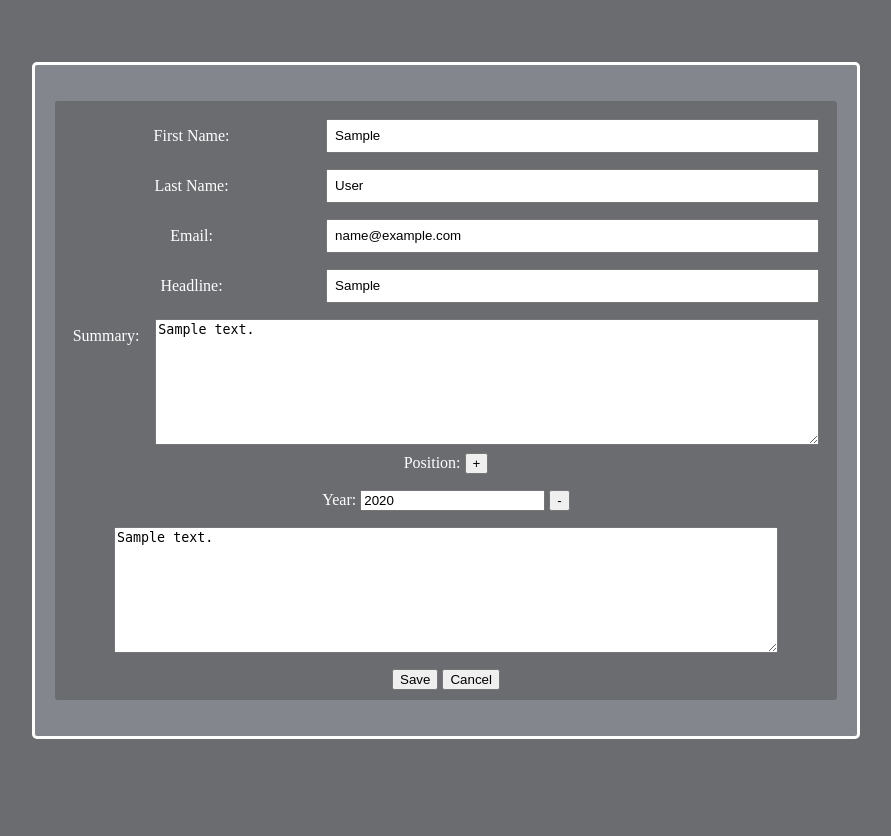
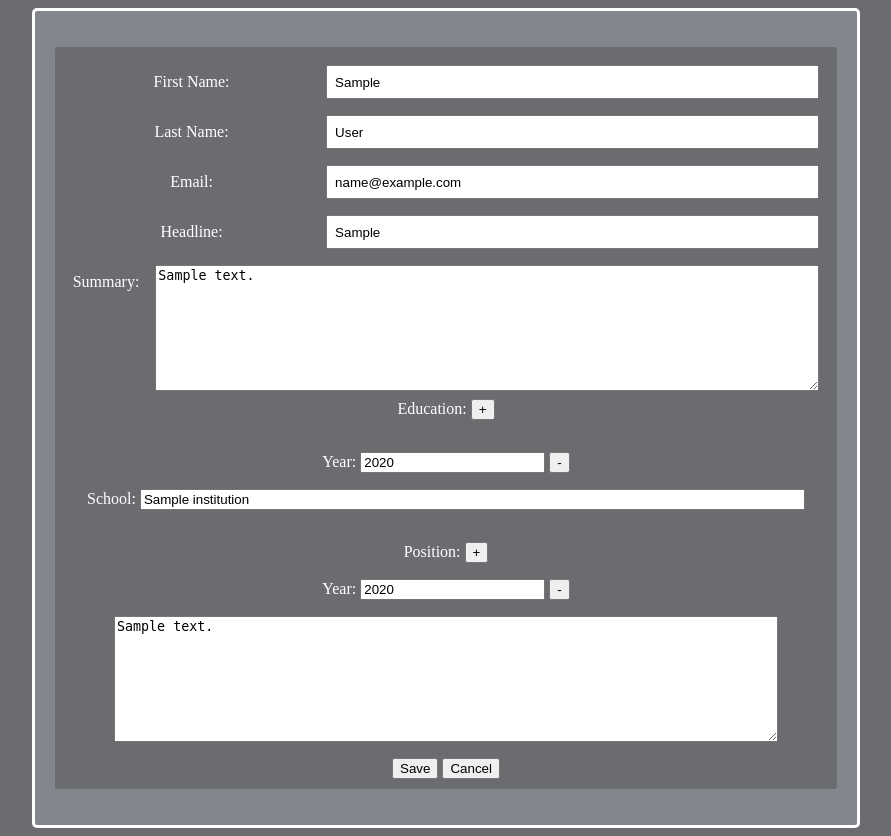
Before and after one commit to RLain/javascript-training-week-4, a PHP site: page /edit.php?profile_id=1 in a window 1280 px wide. Shown: the whole page, without its empty margins (194-1085 px from the left). Before the commit the page ends 739 px from the top, so only its background shows below. Run offline with PHP 8.4, Linux system fonts and the light colour scheme; the visitor is signed in with stand-in values (Sample User, id 1); tables that the repository leaves empty or names only in its code hold one stand-in row (values such as "Sample post"); some libraries are stand-ins or nearby versions.

Commit message:
School fields now pulling through previously selected Institutions

```diff
--- a/edit.php
+++ b/edit.php
@@ -1,11 +1,4 @@
 <?php
-//edit.php Will support the addition of new position entries,
-//the deletion of any or all of the existing entries, and the
-//modification of any of the existing entries. After the "Save" is done,
-//the data in the database should match whatever positions were on the screen and
-//in the same order as the positions on the screen.
-
-
 session_start();
 require_once "pdo.php";
 require_once "util.php";
@@ -45,19 +38,76 @@ $stmt = $pdo ->prepare("SELECT * FROM Profile WHERE profile_id = :prof and user_
 if ( isset($_POST['first_name']) && isset($_POST['last_name'])
 && isset($_POST['email']) && isset($_POST['headline']) && isset($_POST['summary'])  )
  {//Main DIV start
-    $msg = validateProfile();
-    if ( is_string($msg) ) {
-        $_SESSION['error'] = $msg;
-        header("Location: edit.php?profile_id=" . $_REQUEST["profile_id"]);
+     //ValidateProfile
+
+     if ( strlen($_POST['first_name']) == 0 || strlen($_POST['last_name']) == 0 ||
+     strlen($_POST['email']) == 0 || strlen($_POST['headline']) == 0 ||
+     strlen($_POST['summary']) == 0 ) {
+         $_SESSION['error'] = "All fields are required";
+         header("Location: add.php");
+         error_log("Field entry fail ");
+         return;
+
+     }
+
+     if (strpos($_POST['email'],'@') == false ) {
+         $_SESSION['error'] = "Email must have an at-sign (@)";
+         header("Location: add.php");
+         error_log("Field entry fail ");
         return;
      }
 
-    $msg = validatePos();
-    if ( is_string($msg) ) {
-        $_SESSION['error'] = $msg;
-        header("Location: edit.php?profile_id=" . $_REQUEST["profile_id"]);
+     //Validate Positions
+
+     for($i=1; $i<=9; $i++) {
+         if ( ! isset($_POST['year'.$i]) ) continue;
+         if ( ! isset($_POST['desc'.$i]) ) continue;
+         $year = $_POST['year'.$i];
+         $desc = $_POST['desc'.$i];
+
+         if ( strlen($year) == 0 || strlen($desc) == 0) {
+             $_SESSION['error'] = "All fields are required for the Position";
+         header("Location: add.php");
+         error_log("Field entry fail ");
          return;
+
          }
+
+         if ( ! is_numeric($year) ) {
+             $_SESSION['error'] = "Position year must be numeric";
+             header("Location: add.php");
+             error_log("Field entry fail ");
+             return;
+
+         }
+     }
+
+     //Validate Education
+
+     for($i=1; $i<=9; $i++) {
+         if ( ! isset($_POST['edu_year'.$i]) ) continue;
+         if ( ! isset($_POST['edu_school'.$i]) ) continue;
+         $year = $_POST['edu_year'.$i];
+         $school = $_POST['edu_school'.$i];
+         if ( strlen($year) == 0 || strlen($school) == 0) {
+             $_SESSION['error'] = "All fields are required for the Education";
+         header("Location: add.php");
+         error_log("Field entry fail ");
+         return;
+
+         }
+
+         if ( ! is_numeric($year) ) {
+             $_SESSION['error'] = "Education year must be numeric";
+             header("Location: add.php");
+             error_log("Field entry fail ");
+             return;
+
+         }
+
+
+     }
+
 
        $stmt = $pdo->prepare('UPDATE Profile SET first_name = :fn, last_name = :ln, email = :em, headline = :he, summary = :su
        WHERE profile_id = :prof and user_id = :uid');
@@ -72,7 +122,7 @@ if ( isset($_POST['first_name']) && isset($_POST['last_name'])
 
     );
 
-        //This will clear the previous entry
+        //This will clear the previous Position entry
        $stmt = $pdo->prepare('DELETE from Position where profile_id = :pid');
        $stmt->execute(array(':pid' => $_REQUEST['profile_id']));
 
@@ -97,6 +147,52 @@ if ( isset($_POST['first_name']) && isset($_POST['last_name'])
 
 }
 
+        //This will clear the previous Education entry
+
+        $stmt = $pdo->prepare('DELETE from Education where profile_id = :pid');
+        $stmt->execute(array(':pid' => $_REQUEST['profile_id']));
+
+        $rank = 1;
+
+        for($i=1; $i<=9; $i++) { //Education div begin
+         if ( ! isset($_POST['edu_year'.$i]) ) continue;
+         if ( ! isset($_POST['edu_school'.$i]) ) continue;
+         $year = $_POST['edu_year'.$i];
+         $desc = $_POST['edu_school'.$i];
+
+         //Check to see if the school exists
+
+      $institution_id = false;
+      $stmt = $pdo-> prepare('SELECT institution_id FROM Institution
+      WHERE name = :name');
+      $stmt->execute(array(':name' => $school));
+      $row = $stmt->fetch(PDO::FETCH_ASSOC);
+      if ($row !== false) $institution_id = $row['institution_id'];
+
+      //If the school doesn't exist, add to the dropdown.
+
+      if ($institution_id === false) {
+          $stmt = $pdo->prepare('INSERT INTO Institution (name) VALUES (:name)');
+          $stmt->execute(array('name'=> $school));
+          $institution_id = $pdo->lastInsertId();
+      }
+
+
+
+    $stmt = $pdo->prepare('INSERT INTO Education
+    (profile_id, institution_id, rank, year)
+VALUES ( :pid, :iid, :rank, :year)');
+$stmt->execute(array(
+    ':pid' => $profile_id,
+    ':rank' => $rank,
+    ':year' => $year,
+    ':iid' => $institution_id)
+);
+
+   $rank++;
+
+} //Education div end
+
 
         $_SESSION['success'] = "Profile Updated";
         header("Location: index.php");
@@ -107,8 +203,7 @@ if ( isset($_POST['first_name']) && isset($_POST['last_name'])
 
 //Loading the position rows
 $positions = loadPOS($pdo, $_REQUEST['profile_id']);
-
-
+$school = loadPOS($pdo, $_REQUEST['profile_id']);
 
 //Allows the form details to be viewed  = Lexical Scoping, very important to define EVERYTHING that is not a Global Variable
 $sqlt = $pdo->query("SELECT * FROM Profile where profile_id=".$_GET['profile_id']);
@@ -126,6 +221,14 @@ $row=$stmt->fetch(PDO::FETCH_ASSOC); {
     $yr = htmlentities($row['year']);
     $dc = htmlentities($row['description']);
 }
+
+$stmt = $pdo->query("SELECT * FROM Education
+LEFT JOIN Institution on education.institution_id = institution.institution_id where profile_id=".$_REQUEST['profile_id']);
+$row=$stmt->fetch(PDO::FETCH_ASSOC); {
+    $syr = htmlentities($row['year']);
+    $inst = htmlentities($row['name']);
+}
+
 
 
 ?>
@@ -160,6 +263,32 @@ $row=$stmt->fetch(PDO::FETCH_ASSOC); {
           <textarea name="summary" rows="8" cols="80"><?php echo htmlentities($su) ?></textarea></li>
           <input type="hidden" name="profile_id" value="<?= $profile_id ?>">
           <li>
+          Education: <input type="submit" id="addEdu" value="+"><br/></li>
+          <li class="form-row">
+          <div id="edu_fields"></div></li>
+          <?php
+
+          //ToDO: This Piece is not working
+          //Need to allow dropdown to show institution options
+              $stmt = $pdo->prepare("SELECT * FROM Education LEFT JOIN Institution on education.institution_id = institution.institution_id where profile_id = :xyz ORDER BY rank");
+              $stmt->execute(array(":xyz" => $_GET['profile_id']));
+              $countEdu = 1;
+              while ($row = $stmt->fetch(PDO::FETCH_ASSOC)){
+                echo (' <div id="edu_fields'.$countEdu.'">
+                <p>Year: <input type="text" name="year'.$countEdu.'" value="'.$row['year'].'" />
+                <input type="button" value="-"
+                    onclick="$(\'#edu_fields'.$countEdu.'\').remove();return false;"></p>
+                    <p>School: <input type="text" size="80" name="desc'.$countEdu.'"
+                    class="school" value="'.$row['name'].'"/>
+                    </p> ');
+                $countEdu += 1;
+              }
+
+              //Down to here
+               ?>
+          <li class="form-row">
+          <div class="ui-helper-hidden-accessible"></div><li>
+          <li>
           Position: <input type="submit" id="addPos" value="+">
             <div id="position_fields">
               <?php
@@ -167,7 +296,6 @@ $row=$stmt->fetch(PDO::FETCH_ASSOC); {
               $stmt->execute(array(":xyz" => $_GET['profile_id']));
               $countPos = 1;
               while ($row = $stmt->fetch(PDO::FETCH_ASSOC)){
-                //var_dump ($row);
                 echo (' <div id="position'.$countPos.'">
                 <p>Year: <input type="text" name="year'.$countPos.'" value="'.$row['year'].'" />
                 <input type="button" value="-"
@@ -199,6 +327,7 @@ if ( isset($_SESSION['error']) ) {
   crossorigin="anonymous"></script>
   <script>
 countPos = 0;
+countEdu = 0;
 
 // http://stackoverflow.com/questions/17650776/add-remove-html-inside-div-using-javascript
 $(document).ready(function(){
@@ -215,27 +344,51 @@ $(document).ready(function(){
         window.console && console.log("Adding position "+countPos);
         $('#position_fields').append(
             '<div id="position'+countPos+'"> \
-            <p>Year: <input type="text" name="year'+countPos+'" value="<?= $yr ?>" /> \
+            <p>Year: <input type="text" name="year'+countPos+'" value="" /> \
             <input type="button" value="-" \
                 onclick="$(\'#position'+countPos+'\').remove();return false;"></p> \
-            <textarea name="desc'+countPos+'" rows="8" cols="80"><?php echo htmlentities($dc) ?></textarea>\
+            <textarea name="desc'+countPos+'" rows="8" cols="80"></textarea>\
             </div>');
+    });
+
+    $('#addEdu').click(function(event){
+        event.preventDefault();
+        if ( countEdu >= 9 ) {
+            alert("Maximum of nine education entries exceeded");
+            return;
+        }
+        countEdu++;
+        window.console && console.log("Adding Education "+countEdu);
+
+        var source = $("#edu-template").html();
+        $('#edu_fields').append(source.replace(/@COUNT@/g,countEdu));
+
+        $('.school').autocomplete({
+        source: "school.php"
+
     });
 });
 
-$(document).ready(function(){
-    //countPos++;
-        $('#position_details').append(
-            '<li><?= $yr.": ".$dc?><li>'
-            );
+        $('.school').autocomplete({
+        source: "school.php"
 
     });
 
 
+});
 
 
 </script>
-
+<script id="edu-template" type="text">
+<div id="edu@COUNT@">
+    <p>Year: <input type="text" name="edu_year@COUNT@" value="" />
+    <input type="button" value="-"
+        onclick="$('#edu@COUNT@').remove();return false;"><br>
+    <p>School: <input type="text" size="80" name="edu_school@COUNT@"
+    class="school" value=""/>
+    </p>
+</div>
+</script>
 </body>
 <style>
 
@@ -259,6 +412,39 @@ body {
     text-align: center;
     font-family: didot;
 }
+
+.ui-helper-hidden-accessible {
+
+display: none;
+
+
+}
+
+.ui-menu-item:hover {
+    background-color: #d9d9db;
+
+
+}
+
+.ui-menu {
+    background-color: white;
+    color: black;
+    list-style-type: none;
+    padding: 5px;
+    margin: 0px;
+    outline: 0px;
+    text-align: left;
+    font-family: arial;
+}
+
+.ui-front {
+    z-index: 100;
+}
+
+.ui-autocomplete {
+    position: absolute;
+}
+
 
 .form-row {
   display: flex;
--- a/view.php
+++ b/view.php
@@ -1,5 +1,6 @@
 <?php
 //view.php Will show all of the positions in an un-numbered list.
+//view.php Will show all of the educations in an un-numbered list.
 
 
 session_start();
```
Lines whose indentation alone changed are shown as unchanged.
